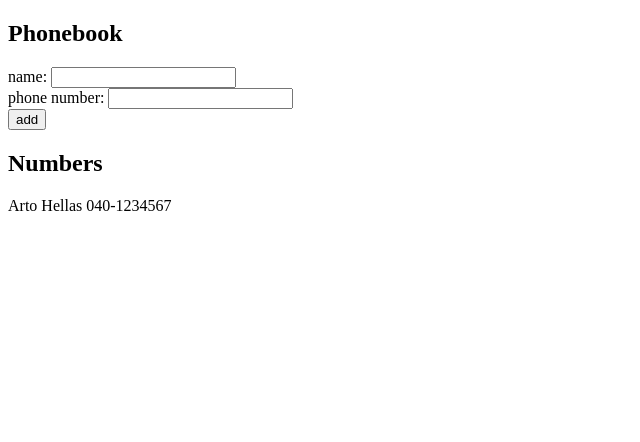
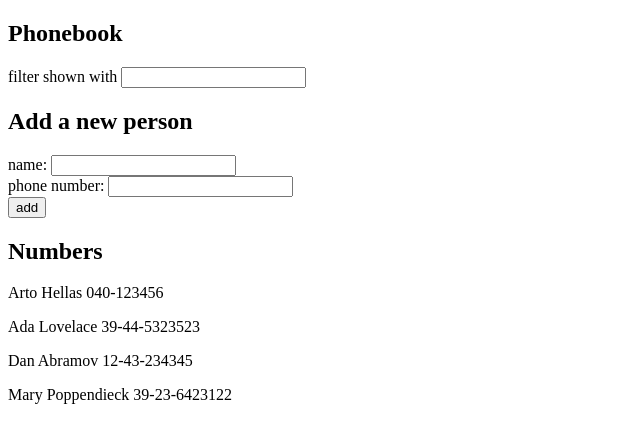
Before and after one commit to ludovico-chiavelli/fullstack-hy2021, a React (Create React App) app in the folder part_2/phonebook/: page / in a window 1280 px wide. Shown: the top 442 px of the page, without its empty margins (0-640 px from the left). Built offline with nearby package versions, Linux system fonts and the light colour scheme.

Commit message:
Exercise 2.9 search field implemented

```diff
--- a/part_2/phonebook/src/App.js
+++ b/part_2/phonebook/src/App.js
@@ -1,51 +1,65 @@
-import React, { useState } from 'react'
+import React, { useState } from "react";
 
 const App = () => {
-  const [ persons, setPersons ] = useState([
-    { name: 'Arto Hellas', number: '040-1234567' }
-  ])
-  const [ newName, setNewName ] = useState('')
-  const [ newNumber, setNewNumber ] = useState('')
+  const [persons, setPersons] = useState([
+    { name: "Arto Hellas", number: "040-123456" },
+    { name: "Ada Lovelace", number: "39-44-5323523" },
+    { name: "Dan Abramov", number: "12-43-234345" },
+    { name: "Mary Poppendieck", number: "39-23-6423122" },
+  ]);
+  const [newName, setNewName] = useState("");
+  const [newNumber, setNewNumber] = useState("");
+  const [newSearch, setNewSearch] = useState("");
 
   const addPerson = (event) => {
-    event.preventDefault()
-    let names = []
-    for(let i = 0; i < persons.length; i++) {
-      names.push(persons[i].name)
+    event.preventDefault();
+    let names = [];
+    for (let i = 0; i < persons.length; i++) {
+      names.push(persons[i].name);
     }
 
-    if(Object.values(names).includes(newName)) {
-      alert(`${newName} is already in the phonebook`)
-      setNewName('')
-      setNewNumber('')
+    if (Object.values(names).includes(newName)) {
+      alert(`${newName} is already in the phonebook`);
+      setNewName("");
+      setNewNumber("");
     } else {
       const personObject = {
         name: newName,
-        number: newNumber
-      }
-      setPersons(persons.concat(personObject))
-      setNewName('')
-      setNewNumber('')
+        number: newNumber,
+      };
+      setPersons(persons.concat(personObject));
+      setNewName("");
+      setNewNumber("");
     }
-  }
+  };
 
   const handleNameChange = (event) => {
-    setNewName(event.target.value)
-  }
+    setNewName(event.target.value);
+  };
 
   const handleNumberChange = (event) => {
-    setNewNumber(event.target.value)
-  }
+    setNewNumber(event.target.value);
+  };
+
+  const handleSearchChange = (event) => {
+    setNewSearch(event.target.value);
+  };
 
   return (
     <div>
       <h2>Phonebook</h2>
+      <div>
+        filter shown with{" "}
+        <input value={newSearch} onChange={handleSearchChange} />
+      </div>
+      <h2>Add a new person</h2>
       <form onSubmit={addPerson}>
         <div>
-          name: <input value={newName} onChange={handleNameChange}/>
+          name: <input value={newName} onChange={handleNameChange} />
         </div>
         <div>
-          phone number:  <input value={newNumber} onChange={handleNumberChange}/>
+          phone number:{" "}
+          <input value={newNumber} onChange={handleNumberChange} />
         </div>
         <div>
           <button type="submit">add</button>
@@ -53,10 +67,24 @@
       </form>
       <h2>Numbers</h2>
       <div>
-        {persons.map(person => <p key={person.name}>{person.name} {person.number}</p>)}
+        {persons
+          .filter((person) => {
+            if (newSearch === "") {
+              return person;
+            } else if (
+              person.name.toLowerCase().includes(newSearch.toLowerCase())
+            ) {
+              return person;
+            }
+          })
+          .map((person) => (
+            <p key={person.name}>
+              {person.name} {person.number}
+            </p>
+          ))}
       </div>
     </div>
-  )
-}
+  );
+};
 
-export default App
+export default App;
```
